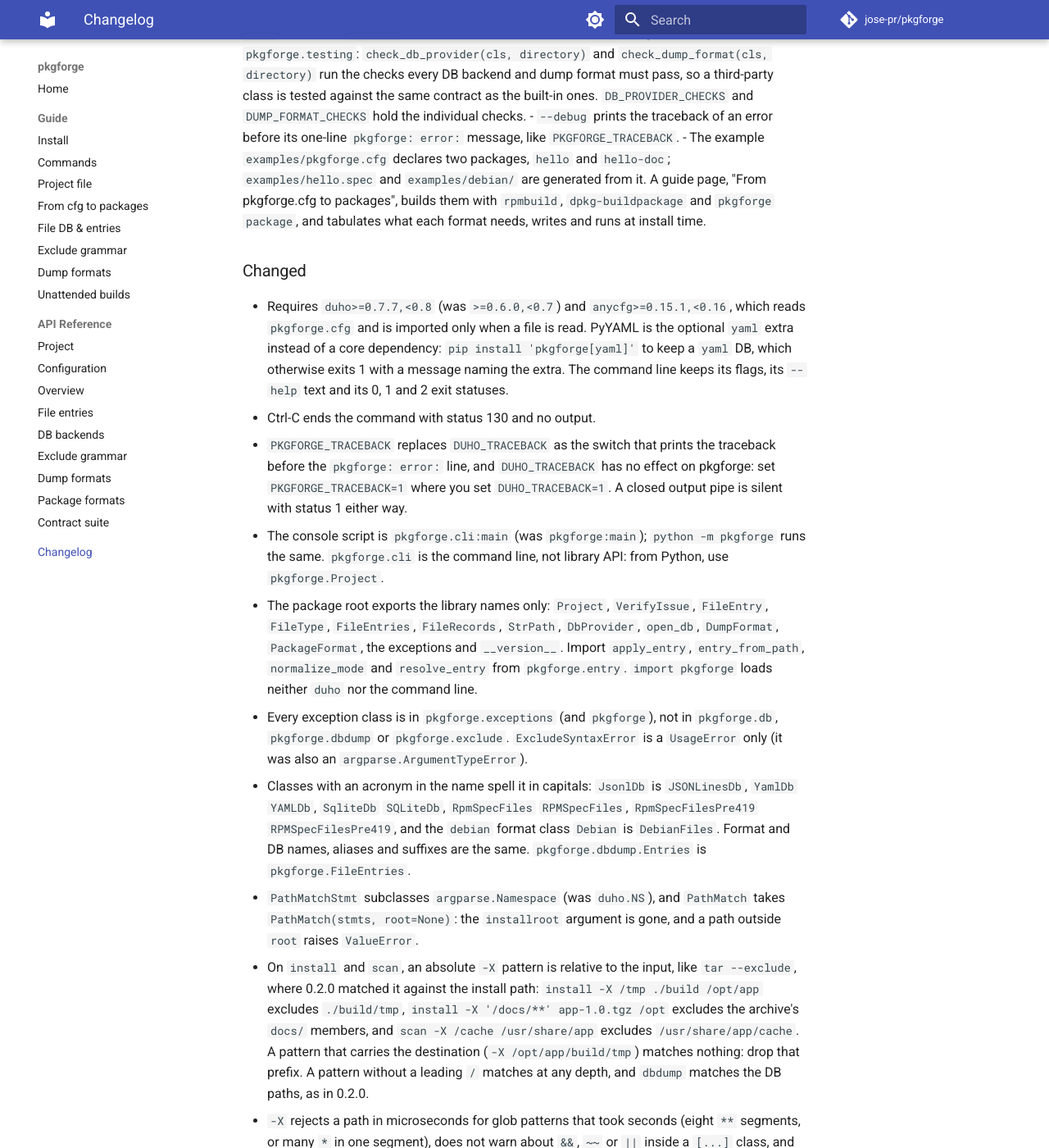
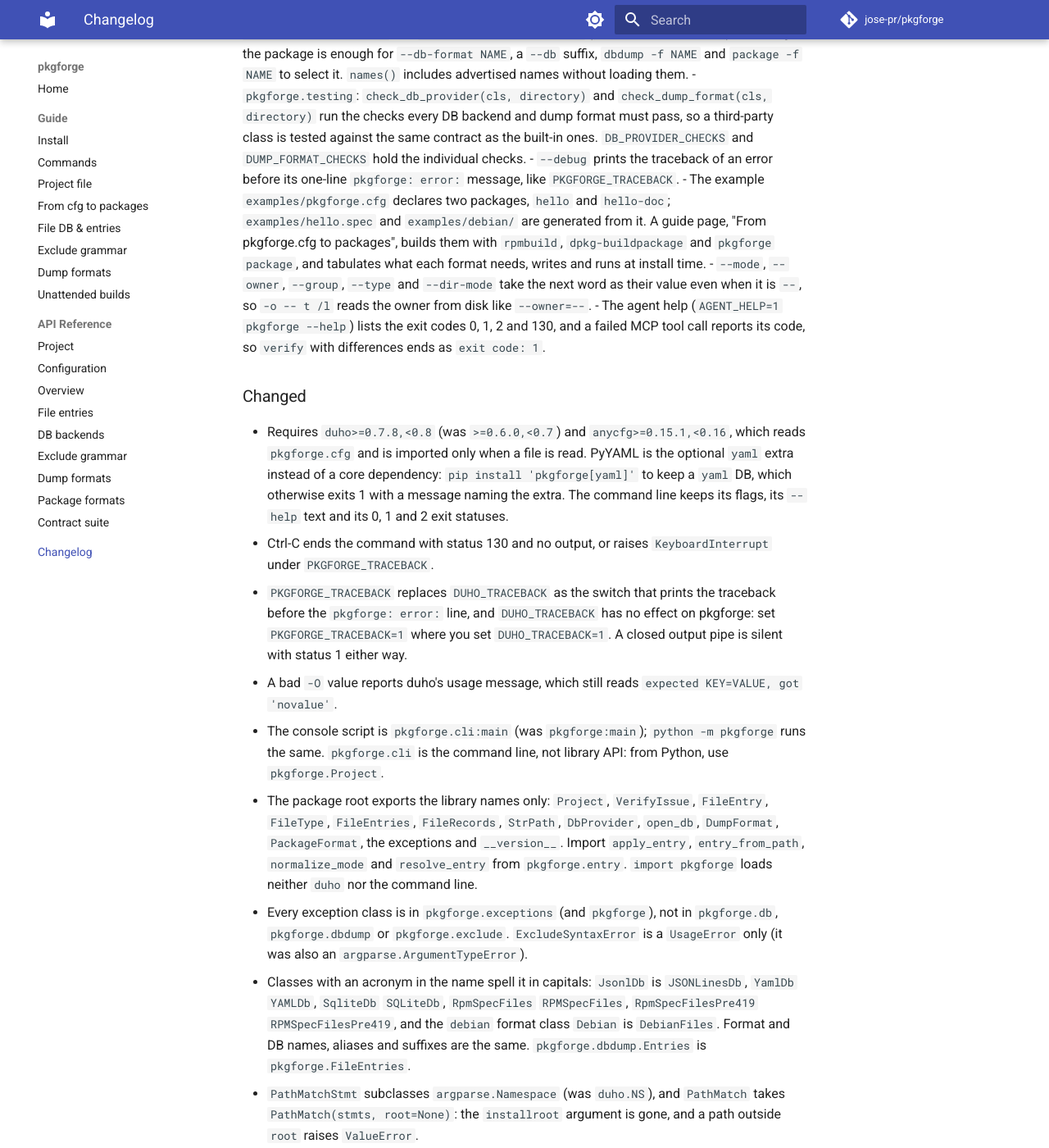
Before and after one commit to jose-pr/pkgforge, an MkDocs documentation site: the page built from docs/changelog.md, in a window 1280 px wide and 1400 px high, scrolled down 4789 px. Shown: the whole window at 82% size. Built offline with MkDocs 1.6.1 and Material for MkDocs 9.7.7, drawn with Linux system fonts in a browser that asks for light colours; comment, search, counter and statistics services are not loaded; some of the changed text lies outside the part shown.

Commit message:
docs: changelog, header and guides for the duho 0.7.8 adoption
The changelog records the floor, the values of "--", the exit-code
table, the tail refusal under Upgrading, the Ctrl-C behaviour under
PKGFORGE_TRACEBACK and the Windows drive-letter fix. The shipped header
and the guides drop the "detached -m -- exits 2" caveat and describe
the exit codes and the refused tail. The root's name comment states
what _parsername_ does now.

Deliberately kept as pkgforge's own, because duho's facility does not
fit:
- Verify --format/-f: OutputArgs clashes with the field, has no -f, and
  its JSON may raise on surrogate paths.
- The per-field Meta(env=): _env_prefix_ would add about twenty
  undocumented variables, and buildroot needs PKGFORGE_ROOT.
- The cli test fixture: duho.testing.invoke bypasses
  pkgforge.cli.main.
- _env_path, _env_str and _env_method (an empty value is unset),
  _open_stdout, _refuse_mcp_stdin and registry.Registered.

```diff
--- a/CHANGELOG.md
+++ b/CHANGELOG.md
@@ -41,6 +41,8 @@ Every entry under Removed is also a break; its replacement is named there.
   the nameless `install`, `dirs`, `permissions` and `fixperms` files the dump
   wrote into `debian/`, and run `sh debian/fixperms debian` (the debian
   directory, not the package's) from `override_dh_fixperms`.
+- Remove any tail after `--` from a command line (`pkgforge initdb -- junk`):
+  it is now a usage error, exit 2, where it was ignored.
 
 ### Added
 - `pkgforge.cfg`, a TOML project file read from `--config/-c FILE` (before the
@@ -222,19 +224,28 @@ Every entry under Removed is also a break; its replacement is named there.
   it. A guide page, "From pkgforge.cfg to packages", builds them with
   `rpmbuild`, `dpkg-buildpackage` and `pkgforge package`, and tabulates what
   each format needs, writes and runs at install time.
+- `--mode`, `--owner`, `--group`, `--type` and `--dir-mode` take the next word
+  as their value even when it is `--`, so `-o -- t /l` reads the owner from
+  disk like `--owner=--`.
+- The agent help (`AGENT_HELP=1 pkgforge --help`) lists the exit codes 0, 1, 2
+  and 130, and a failed MCP tool call reports its code, so `verify` with
+  differences ends as `exit code: 1`.
 
 ### Changed
-- Requires `duho>=0.7.7,<0.8` (was `>=0.6.0,<0.7`) and `anycfg>=0.15.1,<0.16`,
+- Requires `duho>=0.7.8,<0.8` (was `>=0.6.0,<0.7`) and `anycfg>=0.15.1,<0.16`,
   which reads `pkgforge.cfg` and is imported only when a file is read. PyYAML is
   the optional `yaml` extra instead of a core dependency: `pip install
   'pkgforge[yaml]'` to keep a `yaml` DB, which otherwise exits 1 with a message
   naming the extra. The command line keeps its flags, its `--help` text and its
   0, 1 and 2 exit statuses.
-- Ctrl-C ends the command with status 130 and no output.
+- Ctrl-C ends the command with status 130 and no output, or raises
+  `KeyboardInterrupt` under `PKGFORGE_TRACEBACK`.
 - `PKGFORGE_TRACEBACK` replaces `DUHO_TRACEBACK` as the switch that prints the
   traceback before the `pkgforge: error:` line, and `DUHO_TRACEBACK` has no
   effect on pkgforge: set `PKGFORGE_TRACEBACK=1` where you set
   `DUHO_TRACEBACK=1`. A closed output pipe is silent with status 1 either way.
+- A bad `-O` value reports duho's usage message, which still reads `expected
+  KEY=VALUE, got 'novalue'`.
 - The console script is `pkgforge.cli:main` (was `pkgforge:main`); `python -m
   pkgforge` runs the same. `pkgforge.cli` is the command line, not library API:
   from Python, use `pkgforge.Project`.
@@ -396,6 +407,9 @@ Every entry under Removed is also a break; its replacement is named there.
   command class built directly in Python ignores the environment.
 
 ### Fixed
+- On Windows, a drive-qualified path (`mkdir D:/x`) raised `ValueError: Paths
+  don't have the same drive`. It is a usage error, exit 2, saying the path
+  resolves outside `--buildroot`.
 - `install --method move` of a directory onto another filesystem failed with
   `Invalid cross-device link` (and a rollback could fail the same way). It
   moves the tree file by file, keeping modes, mtimes and symlinks, and removes
```
Also changed, not shown: docs/guide/unattended.md (+2 -1 lines), src/pkgforge/AGENTS.md (+1 -1 lines), 1 other file.
